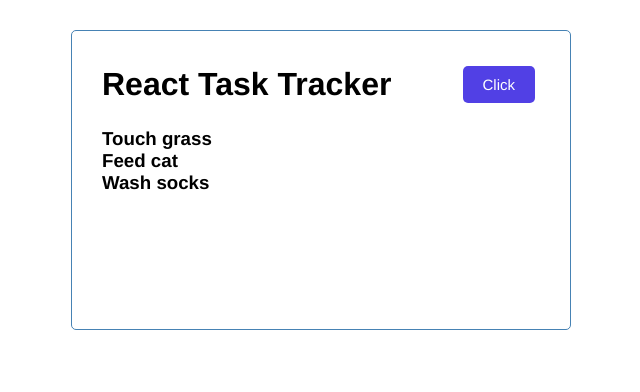
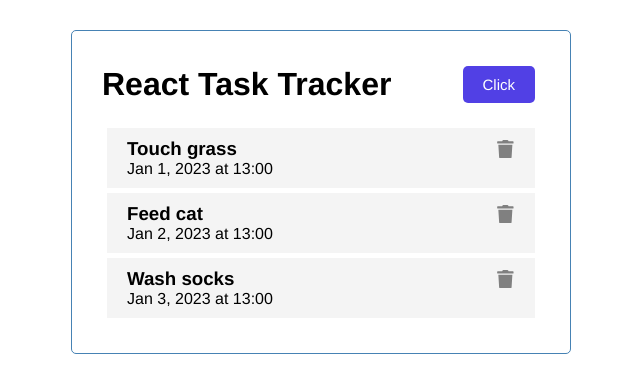
Before and after one commit to entinfx/React-Task-Tracker, a React (Create React App) app: page / in a window 1280 px wide. Shown: the top 392 px of the page, without its empty margins (319-959 px from the left). Built offline with nearby package versions, Linux system fonts and the light colour scheme.

Commit message:
Add task component and react-icons.

```diff
--- a/package.json
+++ b/package.json
@@ -8,6 +8,7 @@
     "@testing-library/user-event": "^13.5.0",
     "react": "^18.2.0",
     "react-dom": "^18.2.0",
+    "react-icons": "^4.4.0",
     "react-scripts": "5.0.1",
     "web-vitals": "^2.1.4"
   },
--- a/src/App.js
+++ b/src/App.js
@@ -7,21 +7,21 @@
         {
             id: 0,
             text: 'Touch grass',
-            day: 'Jan 1, 2023 at 13:00',
+            date: 'Jan 1, 2023 at 13:00',
             reminder: true
         },
 
         {
             id: 1,
             text: 'Feed cat',
-            day: 'Jan 2, 2023 at 13:00',
+            date: 'Jan 2, 2023 at 13:00',
             reminder: true
         },
 
         {
             id: 2,
             text: 'Wash socks',
-            day: 'Jan 3, 2023 at 13:00',
+            date: 'Jan 3, 2023 at 13:00',
             reminder: true
         }
     ])
--- /dev/null
+++ b/src/components/Task.js
@@ -0,0 +1,16 @@
+import { FaTrash } from 'react-icons/fa'
+
+const Task = ({ task }) => {
+    return (
+        <div className='task'>
+            <h3>
+                {task.text}
+                <FaTrash style={{ color: 'grey', cursor: 'pointer' }} />
+            </h3>
+
+            <p>{task.date}</p>
+        </div>
+    )
+}
+
+export default Task
--- a/src/components/Tasks.js
+++ b/src/components/Tasks.js
@@ -1,9 +1,11 @@
+import Task from './Task'
+
 const Tasks = ({ tasks }) => {
-    return (
-        <>
-            {tasks.map((task) => <h3 key={task.id}>{task.text}</h3>)}
-        </>
-    )
+    return (<>{
+        tasks.map((task) => (
+            <Task key={task.id} task={task} />
+        ))
+    }</>)
 }
 
 export default Tasks
```
Also changed, not shown: 1 other file (tests, documents, lock files or other folders).
